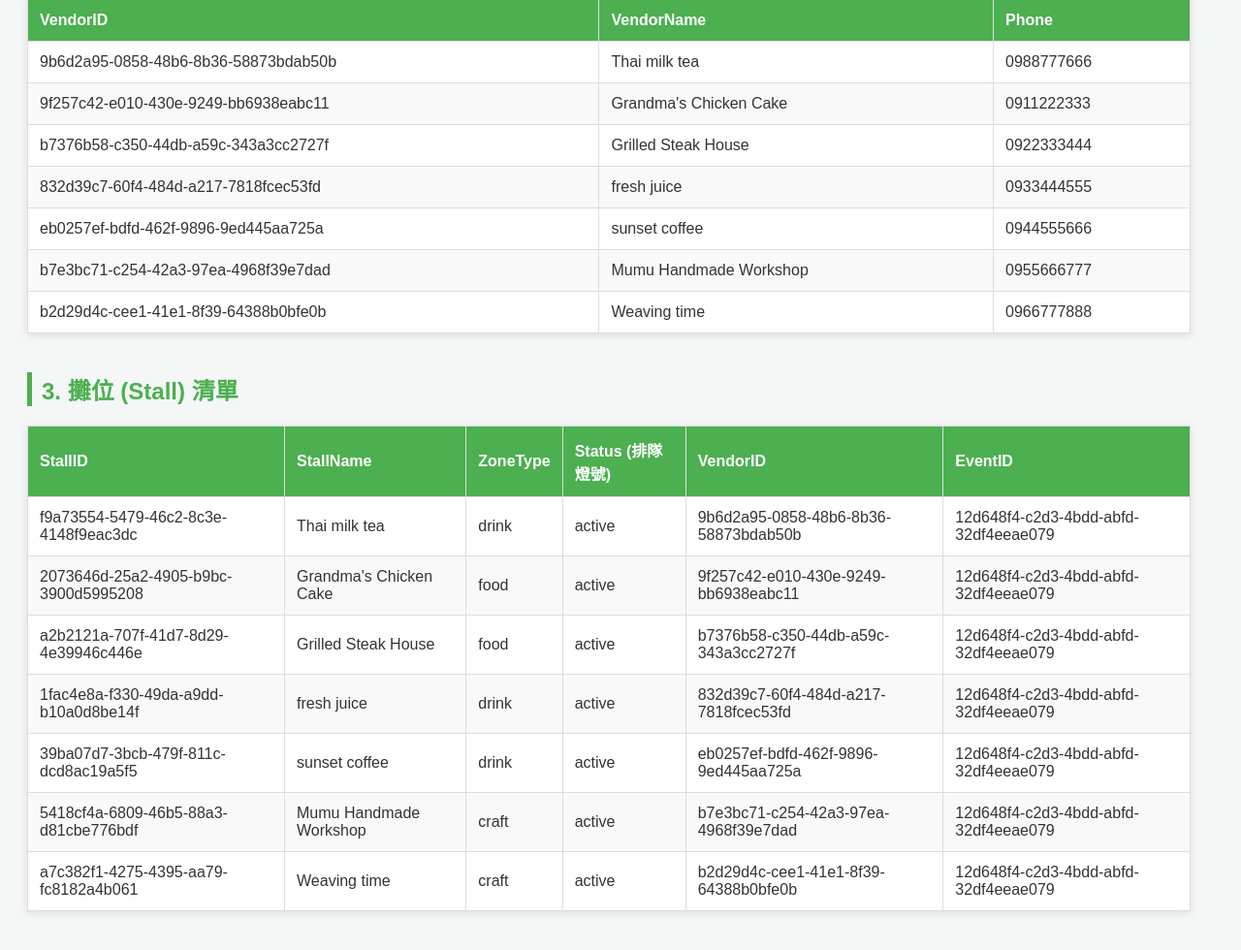
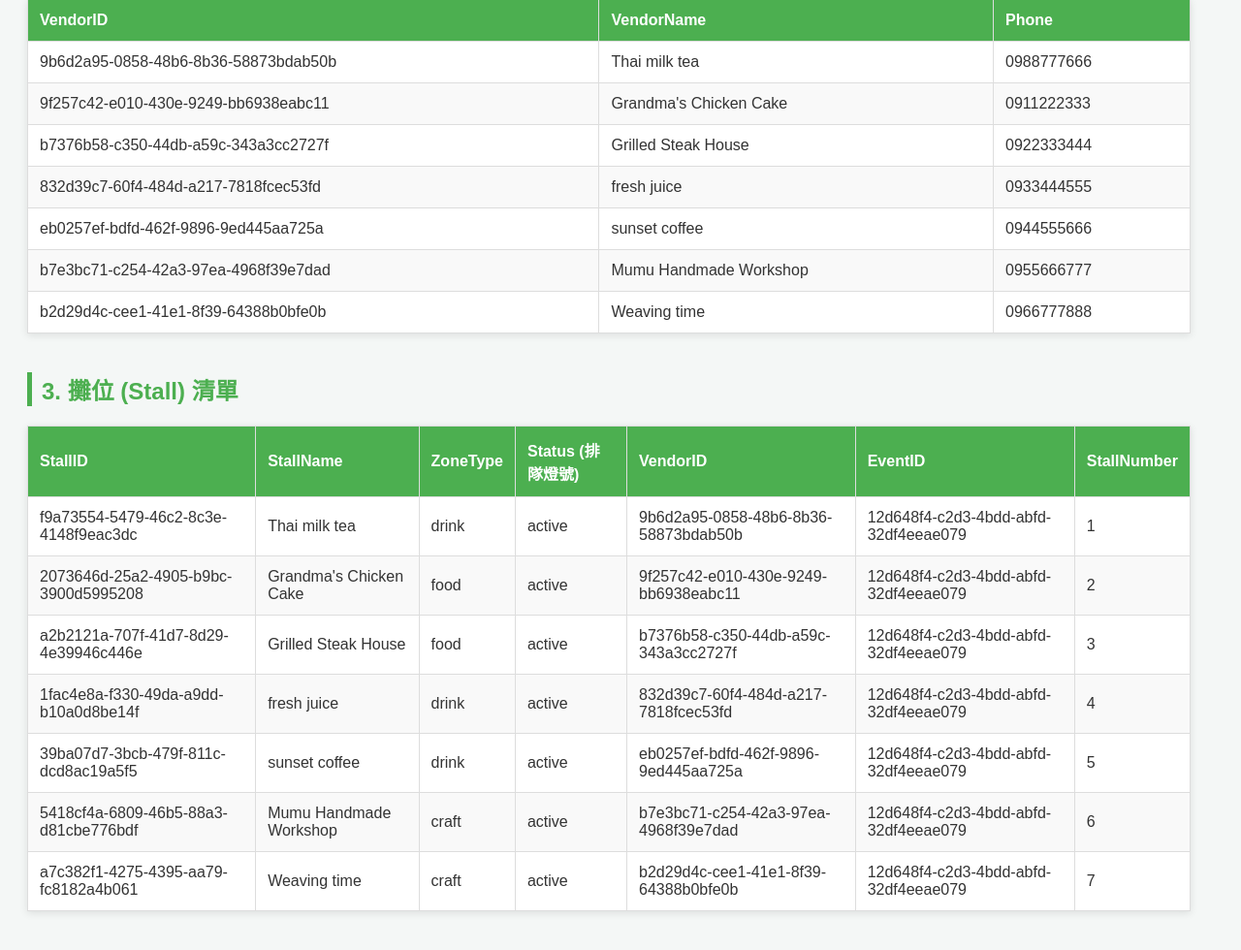
Before and after one commit to ntn101044-lang/woo-God-, a Flask app: page /admin_dashboard in a window 1280 px wide. Shown: the part 474-1454 px from the top of the page at 97% size. Run offline with Flask 3, Linux system fonts and the light colour scheme.

Commit message:
在seed加入stall number 以及admin加入stall number

```diff
--- a/app.py
+++ b/app.py
@@ -56,8 +56,6 @@ class Stall(db.Model):
     products      = db.relationship('Product', secondary=offers, backref='stalls', lazy=True)
     queue_tickets = db.relationship('QueueTicket', backref='stall', lazy=True)
     orders        = db.relationship('Order', backref='stall', lazy=True)
-    # 新增這行：記錄這是 1~6 號中的哪一個位置
-    # unique=True 確保同一個號碼不會被兩個攤位選中
     stall_number  = db.Column(db.Integer, unique=True, nullable=True)
 
 class Visitor(db.Model):
@@ -669,7 +667,7 @@ def admin_dashboard():
     try:
         all_visitors = [{'VisitorID': v.visitor_id, 'Account': v.account} for v in Visitor.query.all()]
         all_vendors = [{'VendorID': v.vendor_id, 'VendorName': v.name, 'Phone': v.phone} for v in Vendor.query.all()]
-        all_stalls = [{'StallID': s.stall_id, 'StallName': s.stall_name, 'ZoneType': s.zone_type, 'Status': s.status, 'VendorID': s.vendor_id, 'EventID': s.event_id} for s in Stall.query.all()]
+        all_stalls = [{'StallID': s.stall_id, 'StallName': s.stall_name, 'ZoneType': s.zone_type, 'Status': s.status, 'VendorID': s.vendor_id, 'EventID': s.event_id, "StallNumber": s.stall_number} for s in Stall.query.all()]
         all_events = [{'EventID': e.event_id, 'EventName': e.event_name, 'StartDate': e.start_date, 'EndDate': e.end_date, 'MapImageURL': e.map_image_url} for e in Event.query.all()]
         all_tickets = [{'TicketNumber': t.ticket_number, 'WaitTime': t.expected_wait_time, 'Status': t.status, 'StallID': t.stall_id, 'VisitorID': t.visitor_id} for t in QueueTicket.query.all()]
         all_products = [{'ProductID': p.product_id, 'ProductName': p.name, 'Price': p.price} for p in Product.query.all()]
--- a/seed_jiayi_ruen_weiyong.py
+++ b/seed_jiayi_ruen_weiyong.py
@@ -62,7 +62,8 @@ def seed_all_tables():
             zone_type="Drinks",
             status="active",
             event_id=target_event.event_id,
-            vendor_id=vendor_1.vendor_id
+            vendor_id=vendor_1.vendor_id,
+            stall_number=1
         )
         db.session.add(stall_1)
         db.session.flush()
--- a/templates/admin.html
+++ b/templates/admin.html
@@ -110,6 +110,7 @@
                 <th>Status (排隊燈號)</th>
                 <th>VendorID</th>
                 <th>EventID</th>
+                <th>StallNumber</th>
             </tr>
         </thead>
         <tbody>
@@ -127,6 +128,7 @@
                 </td>
                 <td>{{ stall['VendorID'] }}</td>
                 <td>{{ stall['EventID'] }}</td>
+                <td>{{ stall['StallNumber'] }}</td>
             </tr>
             {% else %}
             <tr><td colspan="6" class="empty-msg">目前資料庫無攤位資料</td></tr>
```
